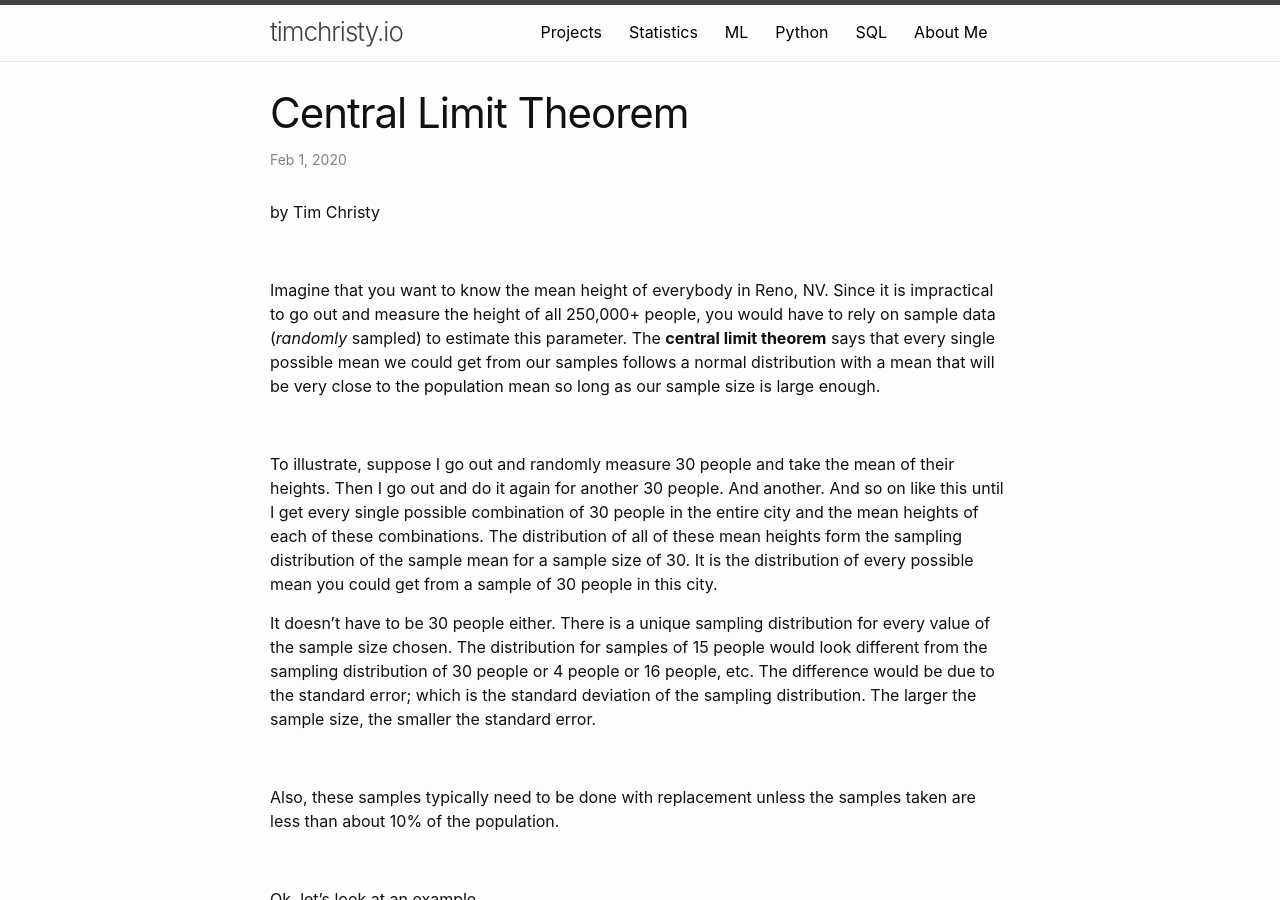
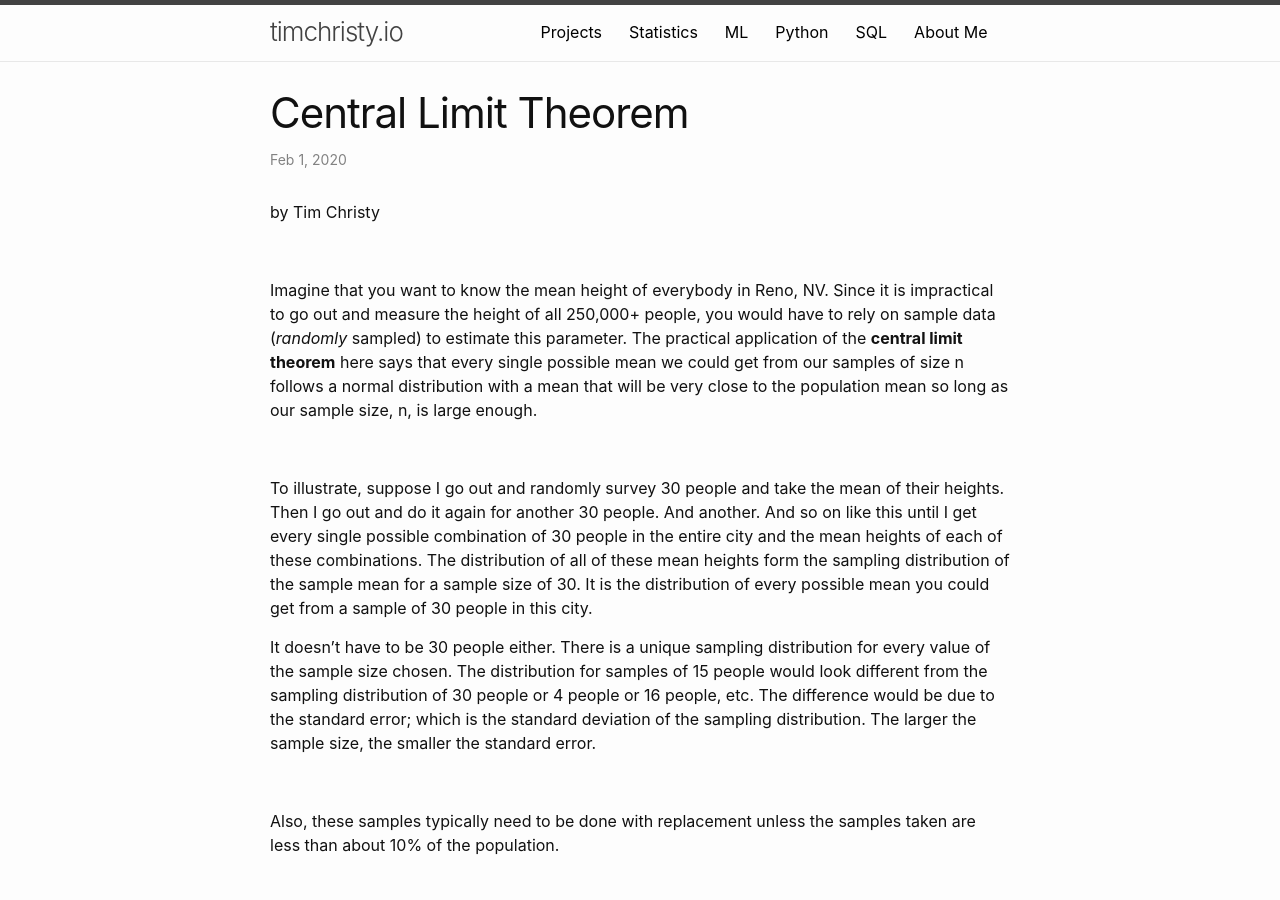
Before and after one commit to tim-christy/temp, a Jekyll site: the page built from _posts/2020-02-01-central-limit-theorem.md, in a window 1280 px wide and 900 px high. Built offline with Jekyll 4.4.1, drawn with Linux system fonts in a browser that asks for light colours.

Commit message:
some minor editing

```diff
--- a/_posts/2020-02-01-central-limit-theorem.md
+++ b/_posts/2020-02-01-central-limit-theorem.md
@@ -7,11 +7,11 @@ by Tim Christy
 
 <br>
 
-Imagine that you want to know the mean height of everybody in Reno, NV. Since it is impractical to go out and measure the height of all 250,000+ people, you would have to rely on sample data (*randomly* sampled) to estimate this parameter. The **central limit theorem** says that every single possible mean we could get from our samples follows a normal distribution with a mean that will be very close to the population mean so long as our sample size is large enough.
+Imagine that you want to know the mean height of everybody in Reno, NV. Since it is impractical to go out and measure the height of all 250,000+ people, you would have to rely on sample data (*randomly* sampled) to estimate this parameter. The practical application of the **central limit theorem** here says that every single possible mean we could get from our samples of size n follows a normal distribution with a mean that will be very close to the population mean so long as our sample size, n, is large enough.
 
 <br>
 
-To illustrate, suppose I go out and randomly measure 30 people and take the mean of their heights. Then I go out and do it again for another 30 people. And another. And so on like this until I get every single possible combination of 30 people in the entire city and the mean heights of each of these combinations. The distribution of all of these mean heights form the sampling distribution of the sample mean for a sample size of 30. It is the distribution of every possible mean you could get from a sample of 30 people in this city.
+To illustrate, suppose I go out and randomly survey 30 people and take the mean of their heights. Then I go out and do it again for another 30 people. And another. And so on like this until I get every single possible combination of 30 people in the entire city and the mean heights of each of these combinations. The distribution of all of these mean heights form the sampling distribution of the sample mean for a sample size of 30. It is the distribution of every possible mean you could get from a sample of 30 people in this city.
 
 It doesn't have to be 30 people either. There is a unique sampling distribution for every value of the sample size chosen. The distribution for samples of 15 people would look different from the sampling distribution of 30 people or 4 people or 16 people, etc. The difference would be due to the standard error; which is the standard deviation of the sampling distribution. The larger the sample size, the smaller the standard error.
 
```
